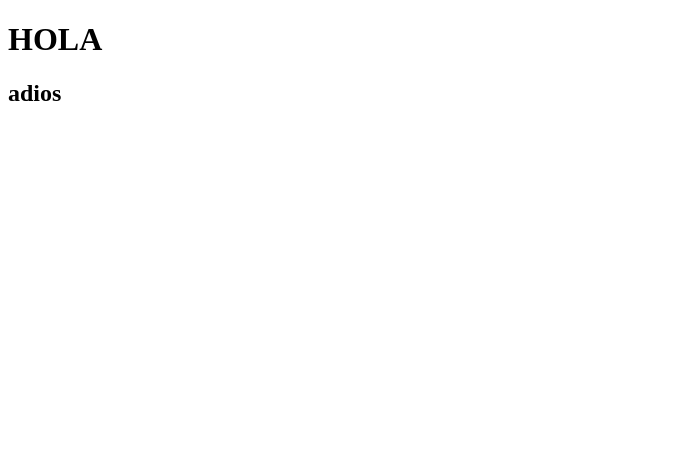
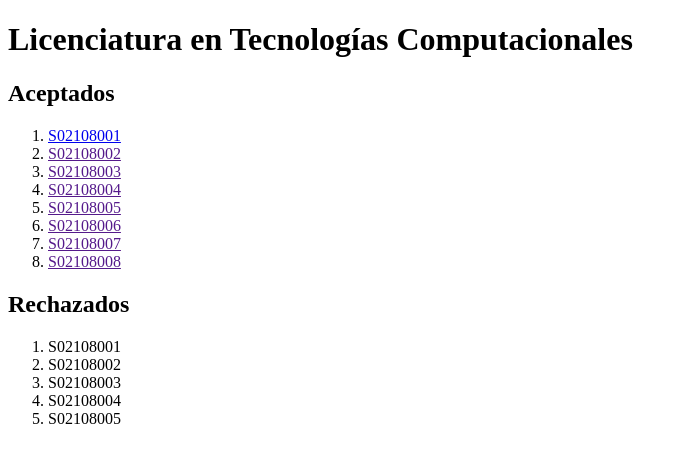
Before and after one commit to ArianaST/80640, a plain HTML site: page Ejemplo.html in a window 1280 px wide. Shown: the whole page, without its empty margins (0-688 px from the left). Drawn offline with Linux system fonts and the light colour scheme.

Commit message:
Añadir nuevos commit

```diff
--- a/Ejemplo.html
+++ b/Ejemplo.html
@@ -1,13 +1,39 @@
 <!DOCTYPE html>
-<html lang="en">
+<html lang="es">
+
 <head>
     <meta charset="UTF-8">
     <meta http-equiv="X-UA-Compatible" content="IE=edge">
     <meta name="viewport" content="width=device-width, initial-scale=1.0">
-    <title>Document</title>
+    <title>Lista de alumnos admitidos</title>
+    <link rel="stylesheet" href="estilo.css">
 </head>
+
 <body>
-    <h1>HOLA</h1>
-    <h2>adios</h2>
+    <h1>Licenciatura en Tecnologías Computacionales</h1>
+    <h2>Aceptados</h2>
+    <!-- ol>(li>a{S0210800$})*8 -->
+    <!-- tarea como declaro la referencia -->
+    <ol>
+        <li><a href="ejemplo2.html">S02108001</a></li>
+        <li><a href="">S02108002</a></li>
+        <li><a href="">S02108003</a></li>
+        <li><a href="">S02108004</a></li>
+        <li><a href="">S02108005</a></li>
+        <li><a href="">S02108006</a></li>
+        <li><a href="">S02108007</a></li>
+        <li><a href="">S02108008</a></li>
+    </ol>
+    <h2>Rechazados</h2>
+    <ol>
+        <!-- como inicio en un contador diferente de 1 -->
+        <li>S02108001</li>
+        <li>S02108002</li>
+        <li>S02108003</li>
+        <li>S02108004</li>
+        <li>S02108005</li>
+    </ol>
+
 </body>
+
 </html>
```
Also changed, not shown: Ejemplo2.html (added, +23 -0 lines), Ejemplo1.html (deleted).
